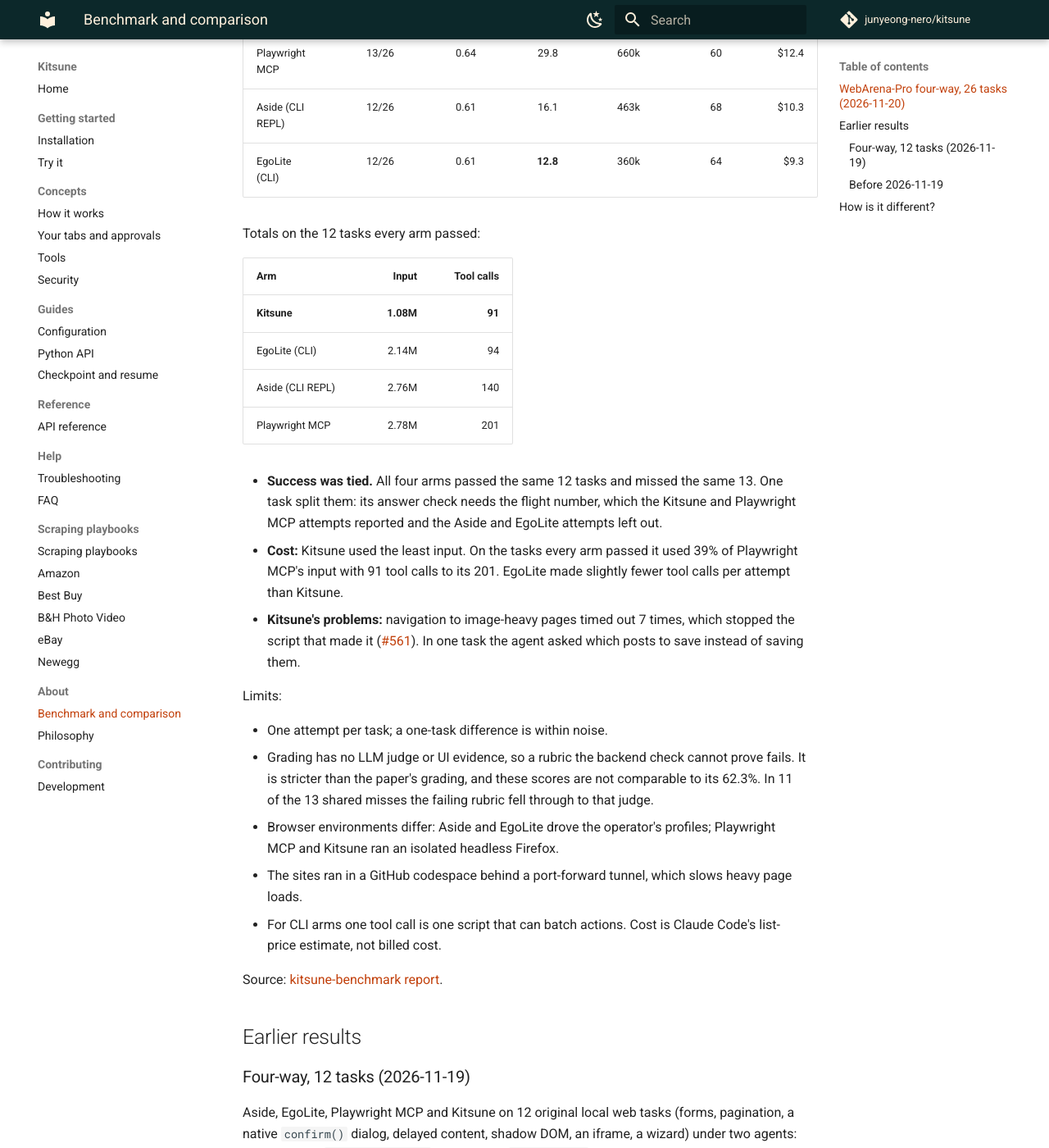
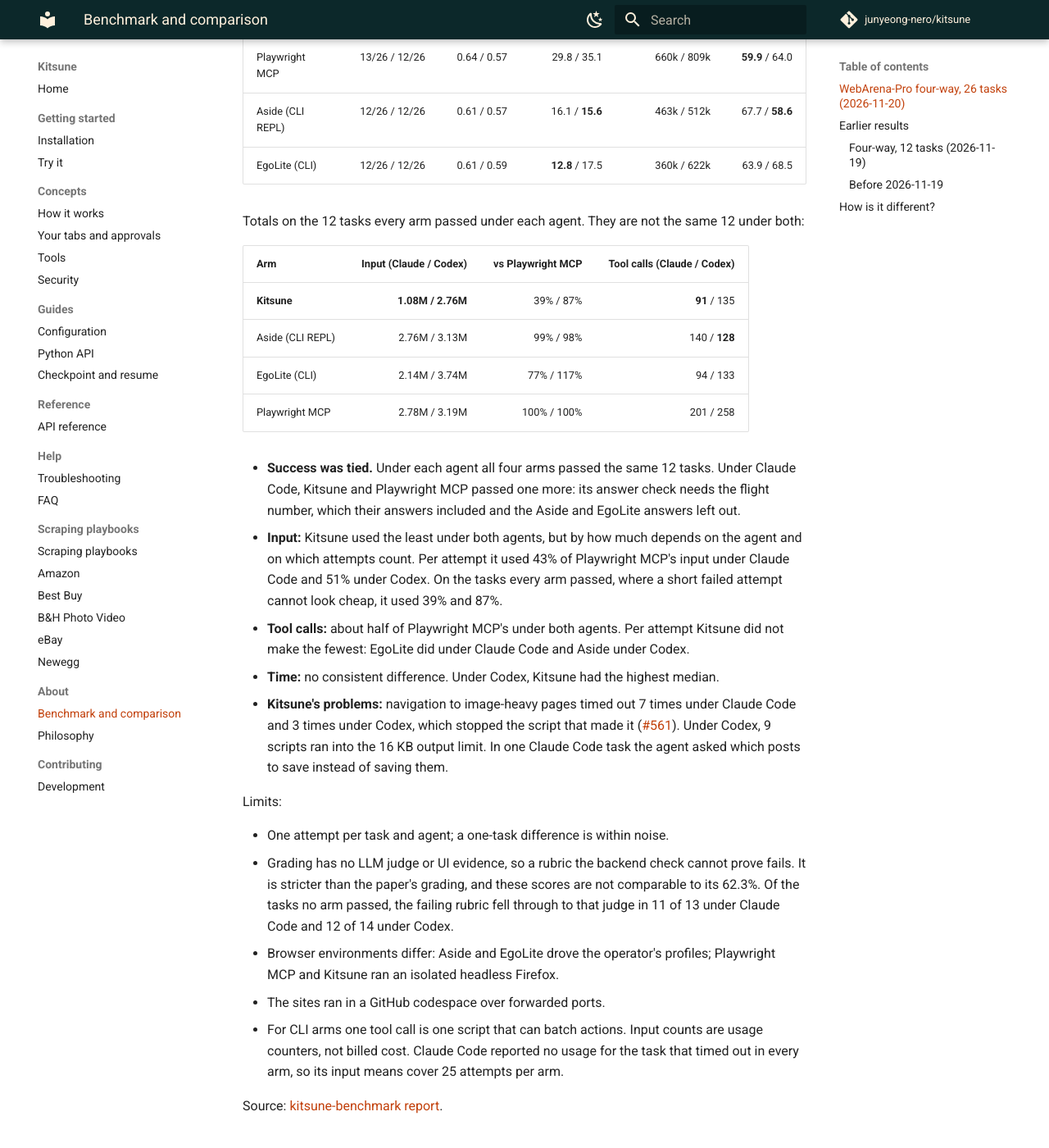
Before and after one commit to junyeong-nero/kitsune, an MkDocs documentation site: the page built from docs/benchmark.md, in a window 1280 px wide and 1400 px high, scrolled down 964 px. Shown: the whole window at 82% size. Built offline with MkDocs 1.6.1 and Material for MkDocs 9.7.7, drawn with Linux system fonts in a browser that asks for light colours; comment, search, counter and statistics services are not loaded; some of the changed text lies outside the part shown.

Commit message:
docs: add the Codex results to the WebArena-Pro four-way section (#560)
The Codex run finished: 208 attempts over two agents. Success is tied under both (Kitsune and
Playwright MCP 13/26 under Claude Code, every arm 12/26 under Codex), and Kitsune used the
least input under both.

The headline no longer says "about 40% of Playwright MCP's input": that held for Claude Code
only. On the tasks every arm passed, Kitsune used 39% of Playwright MCP's input under Claude
Code and 87% under Codex; per attempt, 43% and 51%. README, landing page and docs state both
figures, and that EgoLite (Claude Code) and Aside (Codex) made slightly fewer tool calls.

The figure now has both agents and an input axis to 1,000k tokens.

```diff
--- a/docs/benchmark.md
+++ b/docs/benchmark.md
@@ -4,48 +4,54 @@
 
 Aside, EgoLite, Playwright MCP and Kitsune on 26 tasks from [WebArena-Pro](https://arxiv.org/abs/2611.17955)
 (NeurIPS 2026 E&D): multi-step work on 8 self-hosted apps, such as booking the cheapest weekend trip, registering
-for a course that fits a schedule or replying to every unread email. Claude Code (`claude-opus-5-5`), one attempt
-per task, 104 attempts, a 600 s budget each. An attempt passes only with a full score from the task's backend-state
-and answer checks.
+for a course that fits a schedule or replying to every unread email. Two agents, Claude Code (`claude-opus-5-5`) and
+Codex (`gpt-6.1-sol`), one attempt per task: 208 attempts with a 600 s budget each. An attempt passes only with a
+full score from the task's backend-state and answer checks.
 
-![Four-way benchmark, 26 WebArena-Pro tasks, Claude Code, 104 attempts. Passed: Kitsune 13/26; Playwright MCP 13/26; Aside 12/26; EgoLite 12/26. Mean input tokens per attempt: Kitsune 283k; EgoLite 360k; Aside 463k; Playwright MCP 660k. Mean tool calls: EgoLite 12.8; Kitsune 14.0; Aside 16.1; Playwright MCP 29.8.](https://raw.githubusercontent.com/junyeong-nero/kitsune/main/assets/benchmark-webarena-pro.svg)
+![Four-way benchmark, 26 WebArena-Pro tasks, 208 attempts. Passed, Claude Code / Codex: Kitsune 13/26 and 12/26; Playwright MCP 13/26 and 12/26; Aside 12/26 and 12/26; EgoLite 12/26 and 12/26. Mean input tokens per attempt: Kitsune 283k / 414k; Aside 463k / 512k; EgoLite 360k / 622k; Playwright MCP 660k / 809k. Mean tool calls: Kitsune 14.0 / 15.8; Aside 16.1 / 15.6; EgoLite 12.8 / 17.5; Playwright MCP 29.8 / 35.1.](https://raw.githubusercontent.com/junyeong-nero/kitsune/main/assets/benchmark-webarena-pro.svg)
 
-| Arm | Passed | Mean score | Tool calls / attempt | Input / attempt, incl. cache | Median s | List-price cost (sum) |
-| --- | ---: | ---: | ---: | ---: | ---: | ---: |
-| **Kitsune** | 13/26 | 0.63 | 14.0 | **283k** | 60 | **$6.7** |
-| Playwright MCP | 13/26 | 0.64 | 29.8 | 660k | 60 | $12.4 |
-| Aside (CLI REPL) | 12/26 | 0.61 | 16.1 | 463k | 68 | $10.3 |
-| EgoLite (CLI) | 12/26 | 0.61 | **12.8** | 360k | 64 | $9.3 |
+| Arm | Passed (Claude / Codex) | Mean score | Tool calls / attempt | Input / attempt, incl. cache | Median s |
+| --- | ---: | ---: | ---: | ---: | ---: |
+| **Kitsune** | 13/26 / 12/26 | 0.63 / 0.57 | 14.0 / 15.8 | **283k / 414k** | **59.9** / 70.3 |
+| Playwright MCP | 13/26 / 12/26 | 0.64 / 0.57 | 29.8 / 35.1 | 660k / 809k | **59.9** / 64.0 |
+| Aside (CLI REPL) | 12/26 / 12/26 | 0.61 / 0.57 | 16.1 / **15.6** | 463k / 512k | 67.7 / **58.6** |
+| EgoLite (CLI) | 12/26 / 12/26 | 0.61 / 0.59 | **12.8** / 17.5 | 360k / 622k | 63.9 / 68.5 |
 
-Totals on the 12 tasks every arm passed:
+Totals on the 12 tasks every arm passed under each agent. They are not the same 12 under both:
 
-| Arm | Input | Tool calls |
-| --- | ---: | ---: |
-| **Kitsune** | **1.08M** | **91** |
-| EgoLite (CLI) | 2.14M | 94 |
-| Aside (CLI REPL) | 2.76M | 140 |
-| Playwright MCP | 2.78M | 201 |
+| Arm | Input (Claude / Codex) | vs Playwright MCP | Tool calls (Claude / Codex) |
+| --- | ---: | ---: | ---: |
+| **Kitsune** | **1.08M / 2.76M** | 39% / 87% | **91** / 135 |
+| Aside (CLI REPL) | 2.76M / 3.13M | 99% / 98% | 140 / **128** |
+| EgoLite (CLI) | 2.14M / 3.74M | 77% / 117% | 94 / 133 |
+| Playwright MCP | 2.78M / 3.19M | 100% / 100% | 201 / 258 |
 
-- **Success was tied.** All four arms passed the same 12 tasks and missed the same 13. One task split them:
-  its answer check needs the flight number, which the Kitsune and Playwright MCP attempts reported and the Aside
-  and EgoLite attempts left out.
-- **Cost:** Kitsune used the least input. On the tasks every arm passed it used 39% of Playwright MCP's input with
-  91 tool calls to its 201. EgoLite made slightly fewer tool calls per attempt than Kitsune.
-- **Kitsune's problems:** navigation to image-heavy pages timed out 7 times, which stopped the script that made it
-  ([#561](https://github.com/junyeong-nero/kitsune/issues/561)). In one task the agent asked which posts to save
+- **Success was tied.** Under each agent all four arms passed the same 12 tasks. Under Claude Code, Kitsune and
+  Playwright MCP passed one more: its answer check needs the flight number, which their answers included and the
+  Aside and EgoLite answers left out.
+- **Input:** Kitsune used the least under both agents, but by how much depends on the agent and on which attempts
+  count. Per attempt it used 43% of Playwright MCP's input under Claude Code and 51% under Codex. On the tasks every
+  arm passed, where a short failed attempt cannot look cheap, it used 39% and 87%.
+- **Tool calls:** about half of Playwright MCP's under both agents. Per attempt Kitsune did not make the fewest:
+  EgoLite did under Claude Code and Aside under Codex.
+- **Time:** no consistent difference. Under Codex, Kitsune had the highest median.
+- **Kitsune's problems:** navigation to image-heavy pages timed out 7 times under Claude Code and 3 times under
+  Codex, which stopped the script that made it ([#561](https://github.com/junyeong-nero/kitsune/issues/561)). Under
+  Codex, 9 scripts ran into the 16 KB output limit. In one Claude Code task the agent asked which posts to save
   instead of saving them.
 
 Limits:
 
-- One attempt per task; a one-task difference is within noise.
+- One attempt per task and agent; a one-task difference is within noise.
 - Grading has no LLM judge or UI evidence, so a rubric the backend check cannot prove fails. It is stricter than the
-  paper's grading, and these scores are not comparable to its 62.3%. In 11 of the 13 shared misses the failing
-  rubric fell through to that judge.
+  paper's grading, and these scores are not comparable to its 62.3%. Of the tasks no arm passed, the failing rubric
+  fell through to that judge in 11 of 13 under Claude Code and 12 of 14 under Codex.
 - Browser environments differ: Aside and EgoLite drove the operator's profiles; Playwright MCP and Kitsune ran an
   isolated headless Firefox.
-- The sites ran in a GitHub codespace behind a port-forward tunnel, which slows heavy page loads.
-- For CLI arms one tool call is one script that can batch actions. Cost is Claude Code's list-price estimate, not
-  billed cost.
+- The sites ran in a GitHub codespace over forwarded ports.
+- For CLI arms one tool call is one script that can batch actions. Input counts are usage counters, not billed cost.
+  Claude Code reported no usage for the task that timed out in every arm, so its input means cover 25 attempts per
+  arm.
 
 Source: [kitsune-benchmark report](https://github.com/junyeong-nero/kitsune-benchmark/blob/main/docs/results/2026-11-20-webarena-pro-four-way.md).
 
```
Also changed, not shown: README.md (+11 -10 lines), assets/benchmark-webarena-pro.svg, 1 other file.
